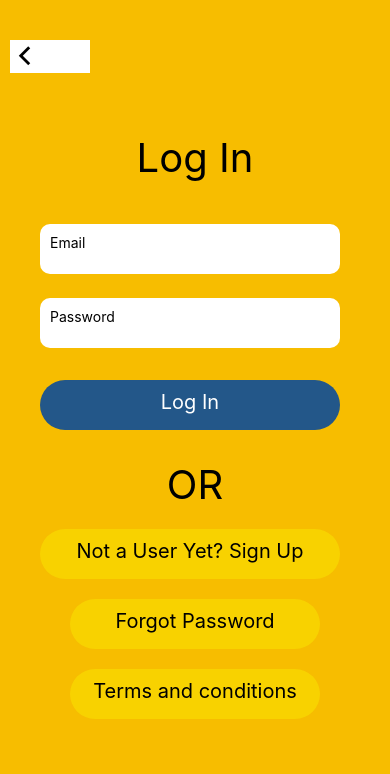
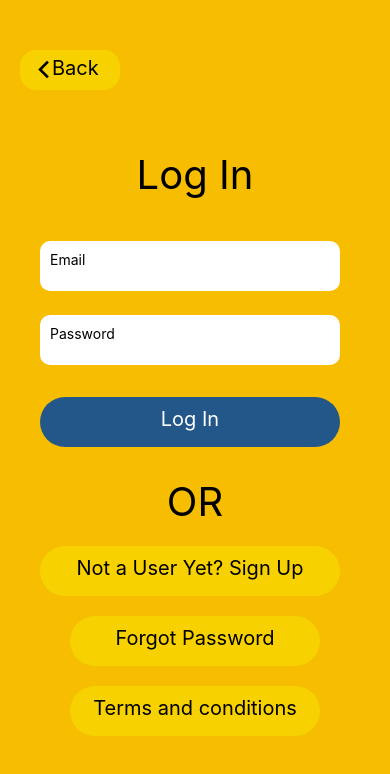
Before and after one commit to mohduzairr/bwarchai, a React Native app: screen /login in a window 390 px wide. Shown: the top 774 px of the page. Built offline with nearby package versions, Linux system fonts and the light colour scheme.

Commit message:
backbutton

```diff
--- a/package.json
+++ b/package.json
@@ -24,6 +24,7 @@
     "react": "17.0.1",
     "react-dom": "17.0.1",
     "react-native": "0.64.3",
+    "react-native-calendar-picker": "^7.1.2",
     "react-native-safe-area-context": "3.3.2",
     "react-native-screens": "~3.8.0",
     "react-native-web": "0.17.1"
--- /dev/null
+++ b/src/common/components/BackButton/index.jsx
@@ -0,0 +1,36 @@
+import React from 'react'
+import { TouchableOpacity,Text,  StyleSheet,} from 'react-native'
+import { Ionicons } from '@expo/vector-icons';
+import { useNavigation } from '@react-navigation/native';
+
+
+
+export const BackButton = () => {
+    const navigation = useNavigation();
+    return (
+
+        <TouchableOpacity  style={styles.bckbtn} onPress={() => navigation.goBack()} >
+     <Ionicons name="chevron-back-outline" size={28} color="black" style={{width:22,marginLeft:10}} />
+     <Text style={{marginRight:50,fontSize:20,marginTop:2}}>Back</Text>
+     </TouchableOpacity>
+    )
+}
+
+
+
+
+const styles = StyleSheet.create({
+    bckbtn: {
+        marginTop:50,
+        height:40,
+        width:100,
+        marginLeft:20,
+        display:'flex',
+        justifyContent:'space-between',
+        flexDirection:'row',
+        backgroundColor:'rgba(249, 232, 0, 0.5)',
+        paddingTop:4,
+        borderRadius:16
+      },
+
+  });
--- a/src/screen/HomeScreen/index.jsx
+++ b/src/screen/HomeScreen/index.jsx
@@ -32,21 +32,23 @@ import AppLoading from 'expo-app-loading';
          <Image source={{uri: 'https://d1muf25xaso8hp.cloudfront.net/https%3A%2F%2Fs3.amazonaws.com%2Fappforest_uf%2Ff1633590332624x150773598429397860%2Fbreelaun_Metal%2520%25282%2529%2520%25281%2529.png?w=768&amp;h=535&amp;auto=compress&amp;fit=crop&amp;dpr=1'}}
        style={{width: 400, height: 300}} />
         </View>
-        <View style={{height:45,width:130,backgroundColor:'rgba(255, 223, 0, 0.6)',textAlign:'center',paddingLeft:30,paddingTop:6,marginLeft:133,marginTop:20,borderRadius:10,borderWidth:1}}>
-        <TouchableOpacity onPress={signup} >
 
-            <Text style={{fontSize:20,height:45,width:130}} >Sign Up</Text>
-         </TouchableOpacity>
-
-       </View>
+        <View>
+            <TouchableOpacity style={styles.button1} onPress={signup}  >
+              <Text style={{ fontSize: 20, paddingTop: 0,  }}>
+                Sign Up
+              </Text>
+            </TouchableOpacity>
+          </View>
 
 
-        <View style={{height:45,width:130,backgroundColor:'rgba(255, 223, 0, 0.6)',textAlign:'center',paddingLeft:35,paddingTop:6,marginLeft:133,marginTop:20,borderRadius:10,borderWidth:1}}>
-        <TouchableOpacity onPress={login}>
-            <Text style={{fontSize:20}} >Log In</Text>
-         </TouchableOpacity>
-
-         </View>
+          <View>
+            <TouchableOpacity style={styles.button1} onPress={login}  >
+              <Text style={{ fontSize: 20, paddingLeft: 8,  }}>
+                Log In
+              </Text>
+            </TouchableOpacity>
+          </View>
           {/* <Features/> */}
          <View style= {{width:'100%',height:700,backgroundColor:'rgba(128, 128, 128, 0.8)',marginTop:60}}>
            <Text style={{textAlign:'center',fontSize:40,marginTop:20,fontWeight: 'bold',borderBottomWidth: 5,width:300,marginLeft:42,borderBottomColor: "rgba(255, 223, 0, 0.6)"}}>FEATURES</Text>
@@ -120,5 +122,17 @@ import AppLoading from 'expo-app-loading';
       fontWeight: "bold",
       textAlign: "center",
       backgroundColor: "#000000c0"
-    }
+    },
+    button1: {
+      height:45,
+      width:130,
+      backgroundColor:'rgba(255, 223, 0, 0.6)',
+      textAlign:'center',
+      paddingLeft:30,
+      paddingTop:6,
+      marginLeft:133,
+      marginTop:20,
+      borderRadius:10,
+      borderWidth:1
+    },
   });
--- a/src/screen/LoginScreen/index.jsx
+++ b/src/screen/LoginScreen/index.jsx
@@ -8,7 +8,9 @@ import {
   TextInput,
   TouchableOpacity,
   ScrollView,
+  Button,
 } from "react-native";
+import { BackButton } from "../../common/components/BackButton";
 
 export const LoginScreen = ({ navigation }) => {
   const [email, setEmail] = useState("");
@@ -38,10 +40,13 @@ export const LoginScreen = ({ navigation }) => {
 
   return (
     <View style={styles.container}>
-      <ScrollView>
-      <TouchableOpacity onPress={() => navigation.goBack()}  >
-      <Ionicons name="chevron-back-outline" size={30} color="black" style={{zIndex:10,marginTop:40,backgroundColor:'white',width:80,marginLeft:10}} />
-        </TouchableOpacity>
+      <ScrollView >
+
+      <TouchableOpacity  style={styles.bckbtn} onPress={() => navigation.goBack()} >
+     <BackButton/>
+     </TouchableOpacity>
+
+
         <View style={{ marginTop: 60 }}>
           <Text style={{ textAlign: "center", fontSize: 40 }}>Log In</Text>
         </View>
@@ -142,4 +147,5 @@ const styles = StyleSheet.create({
     marginLeft: 70,
     marginTop: 20,
   },
+
 });
--- a/src/screen/SignUpScreen/index.jsx
+++ b/src/screen/SignUpScreen/index.jsx
@@ -1,5 +1,5 @@
 import React, { useState } from "react";
-import { Ionicons } from '@expo/vector-icons';
+import { Ionicons } from "@expo/vector-icons";
 import {
   View,
   Text,
@@ -8,6 +8,7 @@ import {
   TouchableOpacity,
   ScrollView,
 } from "react-native";
+import { BackButton } from "../../common/components/BackButton";
 
 export const SignUpScreen = ({ navigation }) => {
   const [name, setName] = useState("");
@@ -46,8 +47,11 @@ export const SignUpScreen = ({ navigation }) => {
   return (
     <View style={styles.container}>
       <ScrollView>
-        <TouchableOpacity onPress={() => navigation.goBack()}  >
-        <Ionicons name="chevron-back-outline" size={30} color="black"  style={{zIndex:10,marginTop:40}} />
+        <TouchableOpacity
+          style={styles.bckbtn}
+          onPress={() => navigation.goBack()}
+        >
+          <BackButton />
         </TouchableOpacity>
 
         <View style={{ marginTop: 60 }}>
@@ -83,7 +87,7 @@ export const SignUpScreen = ({ navigation }) => {
         </View>
 
         <TouchableOpacity style={styles.button} onPress={submit}>
-          <Text style={{ fontSize: 20,color:'white' }}>Sign Up</Text>
+          <Text style={{ fontSize: 20, color: "white" }}>Sign Up</Text>
         </TouchableOpacity>
 
         <Text style={{ textAlign: "center", fontSize: 40, marginTop: 30 }}>
--- /dev/null
+++ b/src/screen/VideoScreen/components/Calender/index.jsx
@@ -0,0 +1,114 @@
+// import React, {createContext, useState} from 'react';
+
+// // import all the components we are going to use
+// import {SafeAreaView, StyleSheet, View, Text} from 'react-native';
+// //import CalendarPicker from the package we installed
+// import CalendarPicker from 'react-native-calendar-picker';
+// import moment from 'moment';
+// import { AntDesign } from '@expo/vector-icons';
+
+
+
+
+//  export const Calender = ({setStartDate,setEndDate,setCalendershow}) => {
+//   const [selectedStartDate, setSelectedStartDate] = useState(null);
+//   const [selectedEndDate, setSelectedEndDate] = useState(null);
+
+
+//   const onDateChange = (date, type) => {
+//     //function to handle the date change
+//     if (type === 'END_DATE') {
+//       setSelectedEndDate(date);
+//       const maxDate = moment(date).format('DD/MM/YYYY');
+//       setEndDate(maxDate);
+//       setCalendershow(false);
+
+//     } else {
+//       setSelectedStartDate(date);
+//       const maxDate = moment(date).format('DD/MM/YYYY');
+
+//       setStartDate(maxDate);
+//     }
+//   };
+
+//   return (
+//     // <SafeAreaView style={styles.container}>
+
+//       <View style={styles.container}>
+
+//         {/* <Text style={styles.titleStyle}>
+//           React Native Calendar Picker
+//         </Text> */}
+//         <CalendarPicker
+//           startFromMonday={true}
+//           allowRangeSelection={true}
+//           minDate={new Date(2018, 1, 1)}
+//           maxDate={new Date(2050, 6, 3)}
+//           width={300}
+//           weekdays={
+//             [
+//               'Mon',
+//               'Tue',
+//               'Wed',
+//               'Thur',
+//               'Fri',
+//               'Sat',
+//               'Sun'
+//             ]}
+//           months={[
+//             'January',
+//             'Febraury',
+//             'March',
+//             'April',
+//             'May',
+//             'June',
+//             'July',
+//             'August',
+//             'September',
+//             'October',
+//             'November',
+//             'December',
+//           ]}
+//           previousTitle="Previous"
+//           nextTitle="Next"
+//           // todayBackgroundColor="#e6ffe6"
+//          todayBackgroundColor="#e6ffe6"
+//           selectedDayColor='#2B78F7'
+
+
+//           selectedDayTextColor="#000000"
+//           scaleFactor={375}
+//           textStyle={{
+//             // fontFamily: 'Cochin',
+//             color: '#000000',
+//             margingLeft:10
+//           }}
+//           onDateChange={onDateChange}
+//         />
+
+
+//       </View>
+//     // </SafeAreaView>
+//   );
+// };
+// export default Calender;
+// export {GuestCheckin};
+
+// const styles = StyleSheet.create({
+//   container: {
+//     // flex: 1,
+//     // paddingTop: 30,
+//     // backgroundColor: 'blue',
+//     // padding:45,
+//     // marginRight:14,
+//     zIndex:2
+//   },
+//   textStyle: {
+//     marginTop: 10,
+//   },
+//   titleStyle: {
+//     textAlign: 'center',
+//     fontSize: 20,
+//     margin: 20,
+//   },
+// });
--- a/src/screen/VideoScreen/index.jsx
+++ b/src/screen/VideoScreen/index.jsx
@@ -1,5 +1,5 @@
 import React, { useState } from "react";
-import { Ionicons } from '@expo/vector-icons';
+import { Ionicons } from "@expo/vector-icons";
 
 import {
   ImageBackground,
@@ -12,12 +12,13 @@ import {
 } from "react-native";
 import AppLoading from "expo-app-loading";
 import { Video } from "./components/Video";
+import Calender from "./components/Calender";
+import { BackButton } from "../../common/components/BackButton";
 
 // import {  useFonts, Nunito_200ExtraLight_Italic,} from '@expo-google-fonts/nunito';
 
 export const VideoScreen = ({ navigation }) => {
-
-// const [videos, setVideos] = useState('')
+  const [startdate, setStartDate] = useState("");
 
   const signup = () => {
     navigation.navigate("signup");
@@ -30,11 +31,12 @@ export const VideoScreen = ({ navigation }) => {
   return (
     <>
       <ScrollView>
-
         <ImageBackground source={image} resizeMode="cover" style={styles.image}>
-        <TouchableOpacity onPress={() => navigation.goBack()}  >
-        <Ionicons name="chevron-back-outline" size={30} color="black"  style={{zIndex:10,marginTop:40,color:'rgba(255, 223, 0, 0.6)'}} />
-
+          <TouchableOpacity
+            style={styles.bckbtn}
+            onPress={() => navigation.goBack()}
+          >
+            <BackButton />
           </TouchableOpacity>
           <View style={styles.container}>
             <Image
@@ -76,6 +78,10 @@ export const VideoScreen = ({ navigation }) => {
                 </Text>
               </TouchableOpacity>
 
+              {/* <Calender
+                 startdate={startdate}
+               /> */}
+
               <TouchableOpacity style={styles.button2}>
                 <Text style={{ fontSize: 20 }}>14:47</Text>
               </TouchableOpacity>
@@ -93,20 +99,16 @@ export const VideoScreen = ({ navigation }) => {
           <View style={styles.button4}>
             <TouchableOpacity>
               <Text style={{ textAlign: "center", fontSize: 18 }}>
-
                 Thursday workout:{"\n"}Obliques, to target that hourglass
                 figure.
               </Text>
             </TouchableOpacity>
-
           </View>
 
           <Video />
           {/* <Video />
           <Video />
           <Video /> */}
-
-
 
           <Image
             source={{
@@ -172,7 +174,6 @@ export const VideoScreen = ({ navigation }) => {
               {"\n"}right here...{"\n"}
             </Text>
           </View>
-
         </ImageBackground>
       </ScrollView>
     </>
```
Also changed, not shown: 1 other file (tests, documents, lock files or other folders). Lines whose indentation alone changed are shown as unchanged.
